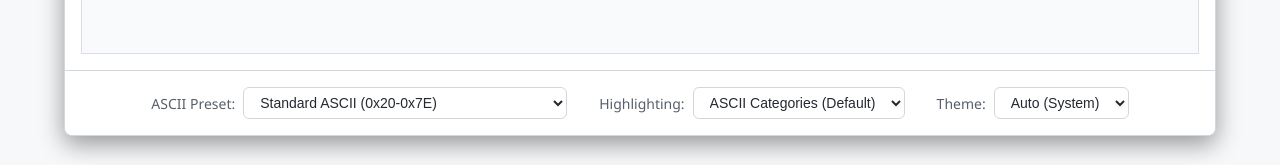
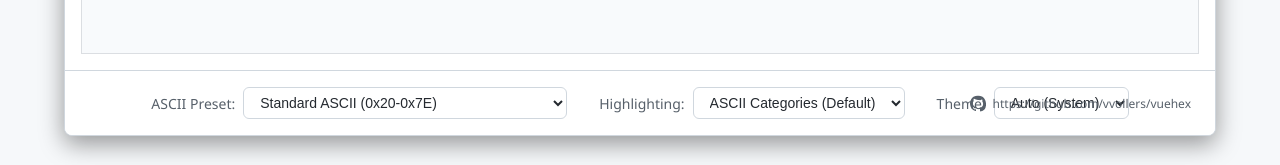
Before and after one commit to vvollers/vuehex, a Vue app: page / in a window 1280 px wide. Shown: the part 632-797 px from the top of the page. Built offline with nearby package versions, Linux system fonts and the light colour scheme.

Commit message:
chore: add github link to demo page

```diff
--- a/src/App.vue
+++ b/src/App.vue
@@ -88,6 +88,20 @@
             </select>
           </label>
         </div>
+        <a
+          class="github-link"
+          href="https://github.com/vvollers/vuehex"
+          target="_blank"
+          rel="noopener noreferrer"
+        >
+          <svg viewBox="0 0 24 24" aria-hidden="true" focusable="false">
+            <path
+              fill="currentColor"
+              d="M12 0C5.37 0 0 5.37 0 12c0 5.3 3.44 9.8 8.2 11.39.6.11.82-.26.82-.58 0-.29-.01-1.05-.02-2.06-3.34.73-4.04-1.61-4.04-1.61-.55-1.38-1.34-1.75-1.34-1.75-1.09-.75.08-.74.08-.74 1.2.08 1.84 1.23 1.84 1.23 1.07 1.83 2.8 1.3 3.48.99.11-.77.42-1.3.76-1.6-2.66-.3-5.47-1.33-5.47-5.93 0-1.31.47-2.38 1.23-3.22-.12-.3-.53-1.53.12-3.18 0 0 1.01-.32 3.3 1.23A11.5 11.5 0 0 1 12 6.8c1.02 0 2.05.14 3.01.4 2.29-1.55 3.29-1.23 3.29-1.23.66 1.65.25 2.88.13 3.18.77.84 1.23 1.91 1.23 3.22 0 4.61-2.81 5.62-5.48 5.92.43.37.81 1.1.81 2.22 0 1.61-.02 2.91-.02 3.31 0 .32.22.69.83.57A12.01 12.01 0 0 0 24 12C24 5.37 18.63 0 12 0Z"
+            />
+          </svg>
+          <span>https://github.com/vvollers/vuehex</span>
+        </a>
       </footer>
     </div>
   </div>
@@ -458,10 +472,41 @@ body {
 }
 
 .demo-footer {
+  position: relative;
   padding: 1rem 1.5rem;
   background: var(--demo-panel);
   border-top: 1px solid var(--demo-border);
   flex-shrink: 0;
+}
+
+.github-link {
+  position: absolute;
+  right: 1.5rem;
+  top: 50%;
+  display: inline-flex;
+  align-items: center;
+  gap: 0.4rem;
+  color: var(--demo-muted);
+  font-size: 0.75rem;
+  text-decoration: none;
+  transform: translateY(-50%);
+  transition: color 0.2s;
+}
+
+.github-link:hover {
+  color: var(--demo-text);
+}
+
+.github-link:focus-visible {
+  outline: 2px solid var(--demo-focus);
+  outline-offset: 3px;
+  border-radius: 3px;
+}
+
+.github-link svg {
+  width: 1rem;
+  height: 1rem;
+  flex: 0 0 auto;
 }
 
 .demo-controls {
@@ -511,6 +556,18 @@ body {
 .demo-select option {
   background: var(--demo-control-bg);
   color: var(--demo-control-text);
+}
+
+@media (max-width: 900px) {
+  .demo-footer {
+    padding-bottom: 3rem;
+  }
+
+  .github-link {
+    top: auto;
+    bottom: 0.9rem;
+    transform: none;
+  }
 }
 
 @media (prefers-color-scheme: light) {
```
